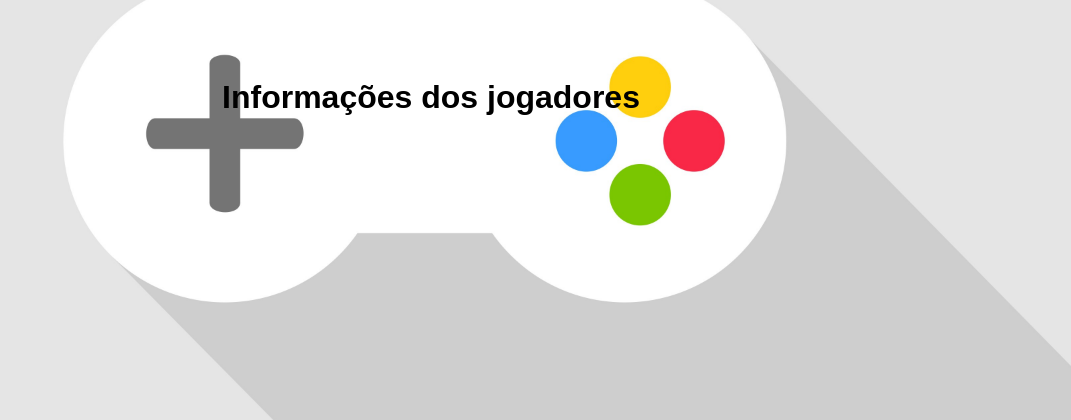
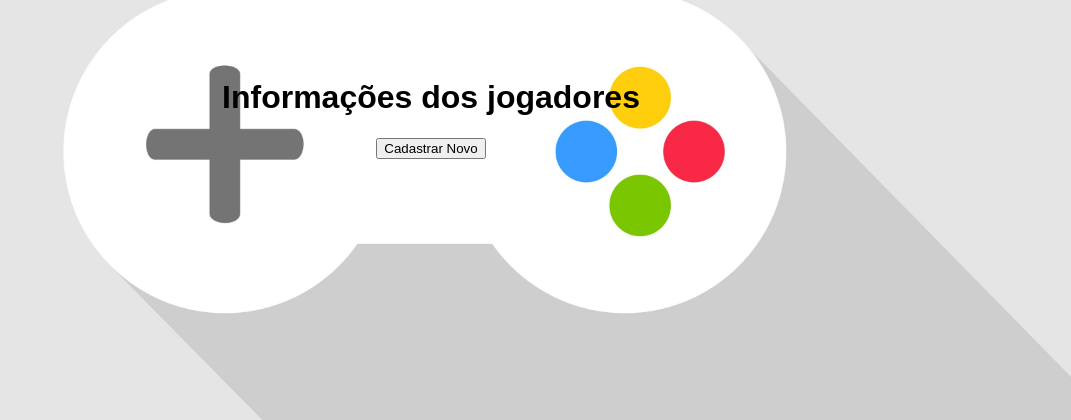
Before and after one commit to guzanga/Cadastro_jogadores_flask, a Flask app: page /jogadores in a window 1280 px wide. Shown: the top 420 px of the page, without its empty margins (209-1280 px from the left). Run offline with Flask 3, Linux system fonts and the light colour scheme.

Commit message:
Update index.html

```diff
--- a/templates/index.html
+++ b/templates/index.html
@@ -29,5 +29,9 @@
 
     {% endfor %}
 
+    <form action="/cadastro" >
+        <button  id="cadastrar">Cadastrar Novo </button>
+    </form>
+
 </body>
 </html>
```
